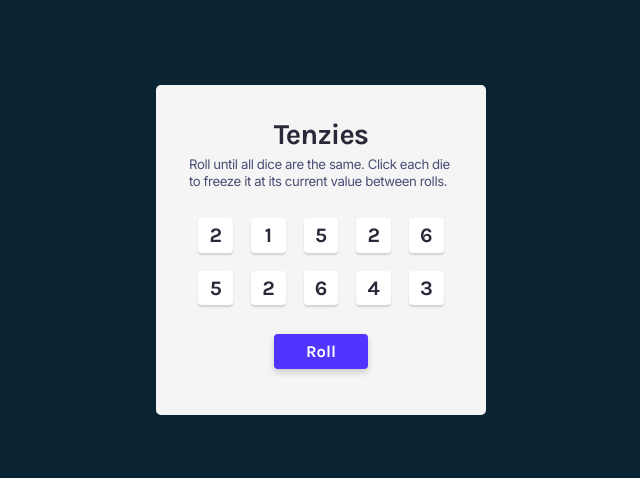
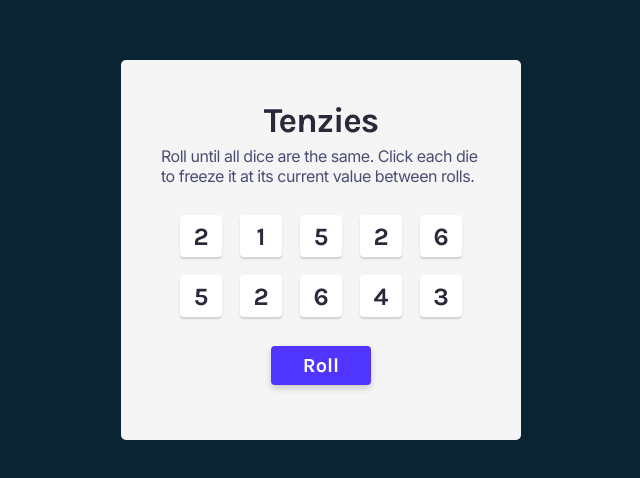
Before and after one commit to Tig-ranK/tenzies, a React (Create React App) app: page / in a window 1280 px wide. Shown: the part 150-628 px from the top of the page, without its empty margins (319-959 px from the left). Built offline with nearby package versions, Linux system fonts and the light colour scheme.

Commit message:
fixed sizing

```diff
--- a/src/styles.scss
+++ b/src/styles.scss
@@ -12,7 +12,7 @@
 }
 
 :root {
-  font-size: 16.5px;
+  font-size: 20px;
 }
 $mainText: #2b283a;
 
@@ -27,13 +27,14 @@ body {
 
 .main {
   width: 20rem;
-  height: 20rem;
+  height: 19rem;
   padding: 2rem;
   font-family: Karla, sans-serif;
   display: flex;
-  gap: 5px;
   flex-direction: column;
   align-items: center;
+  // justify-content: space-around;
+  gap: 5px;
   background-color: #f5f5f5;
   border-radius: 5px;
 }
```
Also changed, not shown: 1 other file (tests, documents, lock files or other folders).
